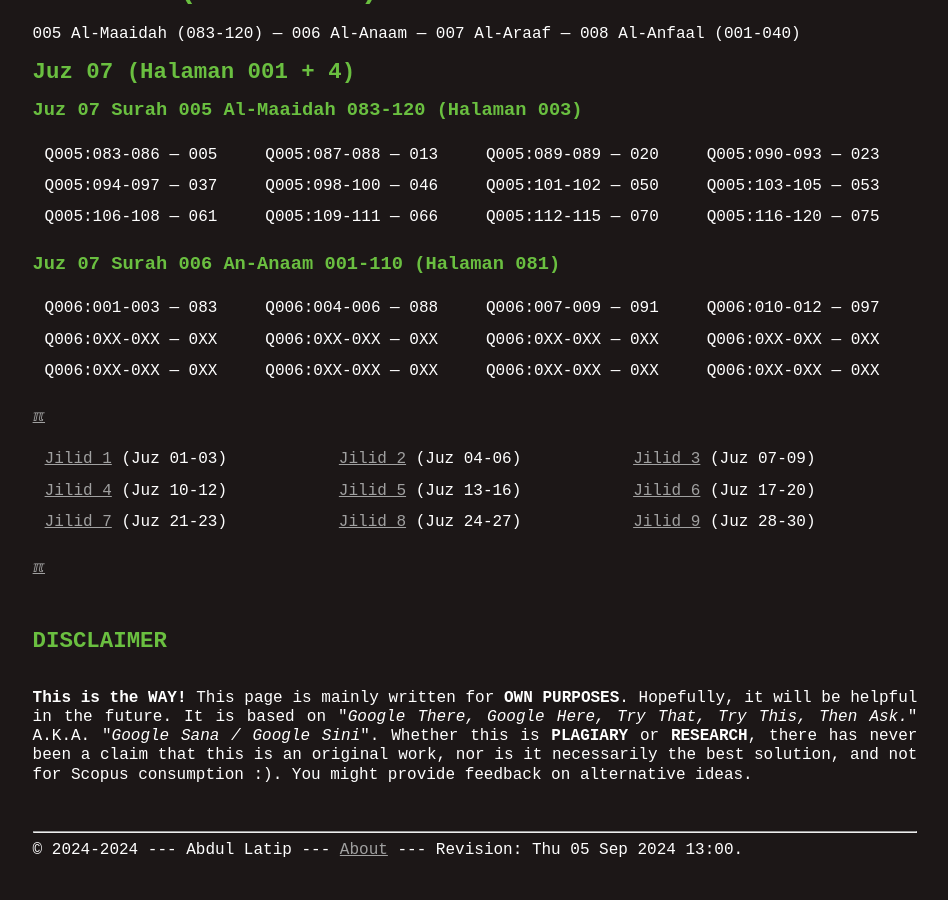
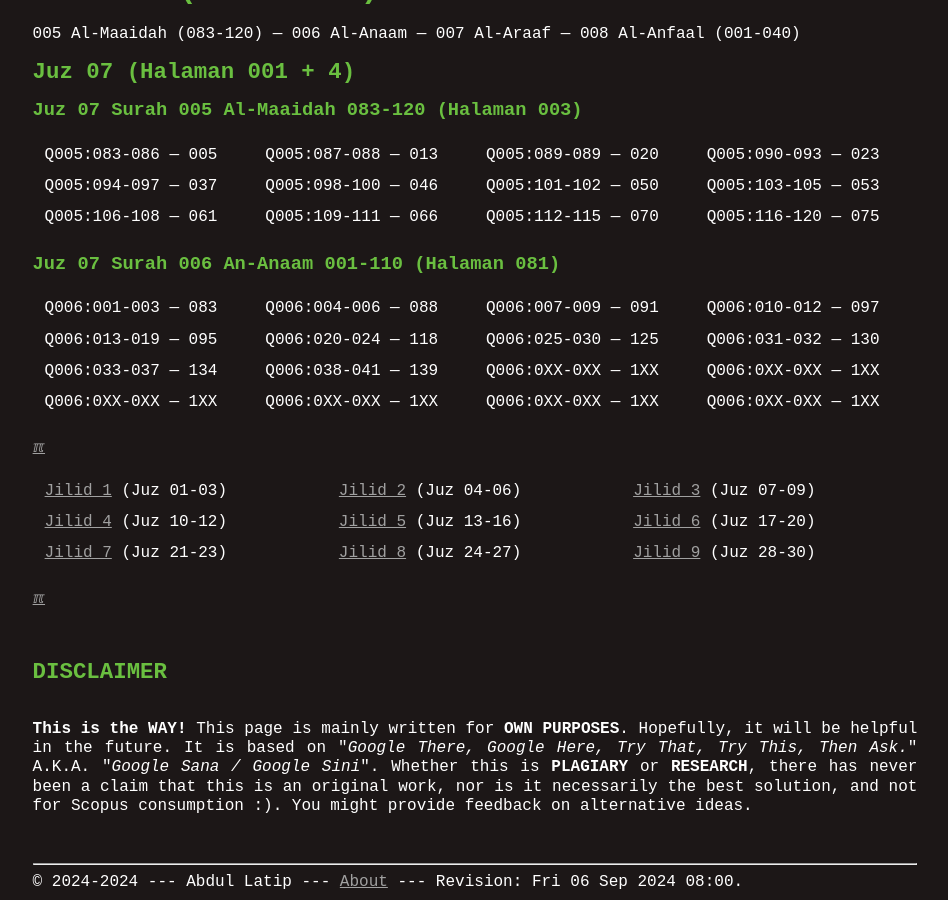
Before and after one commit to dullatip/indexquran, a Jekyll site: the page built from 003.md, in a window 1280 px wide and 900 px high, scrolled down 714 px. Shown: the whole window, without its empty margins (165-1113 px from the left). Built offline with Jekyll 4.4.1, drawn with Linux system fonts in a browser that asks for light colours; before the commit the page ends 1583 px from its top, so only the background shows below that.

Commit message:
modified:   003.md

```diff
--- a/003.md
+++ b/003.md
@@ -21,8 +21,9 @@
 ### Juz 07 Surah 006 An-Anaam  001-110 (Halaman 081)
 
 | Q006:001-003 --- 083 | Q006:004-006 --- 088 | Q006:007-009 --- 091 | Q006:010-012 --- 097 |
-| Q006:0XX-0XX --- 0XX | Q006:0XX-0XX --- 0XX | Q006:0XX-0XX --- 0XX | Q006:0XX-0XX --- 0XX |
-| Q006:0XX-0XX --- 0XX | Q006:0XX-0XX --- 0XX | Q006:0XX-0XX --- 0XX | Q006:0XX-0XX --- 0XX |
+| Q006:013-019 --- 095 | Q006:020-024 --- 118 | Q006:025-030 --- 125 | Q006:031-032 --- 130 |
+| Q006:033-037 --- 134 | Q006:038-041 --- 139 | Q006:0XX-0XX --- 1XX | Q006:0XX-0XX --- 1XX |
+| Q006:0XX-0XX --- 1XX | Q006:0XX-0XX --- 1XX | Q006:0XX-0XX --- 1XX | Q006:0XX-0XX --- 1XX |
 
 
 [&#x213C;](#)<br id="idxA">
--- a/_config.yml
+++ b/_config.yml
@@ -1,4 +1,4 @@
-version:          "Thu 05 Sep 2024 13:00"
+version:          "Fri 06 Sep 2024 08:00"
 copyright:        "2024-2024"
 title:            "Index Tafsir Al-Azhar HAMKA"
 author:           "Abdul Latip"
```
Also changed, not shown: 000.md (+1 -1 lines), 1 other file.
